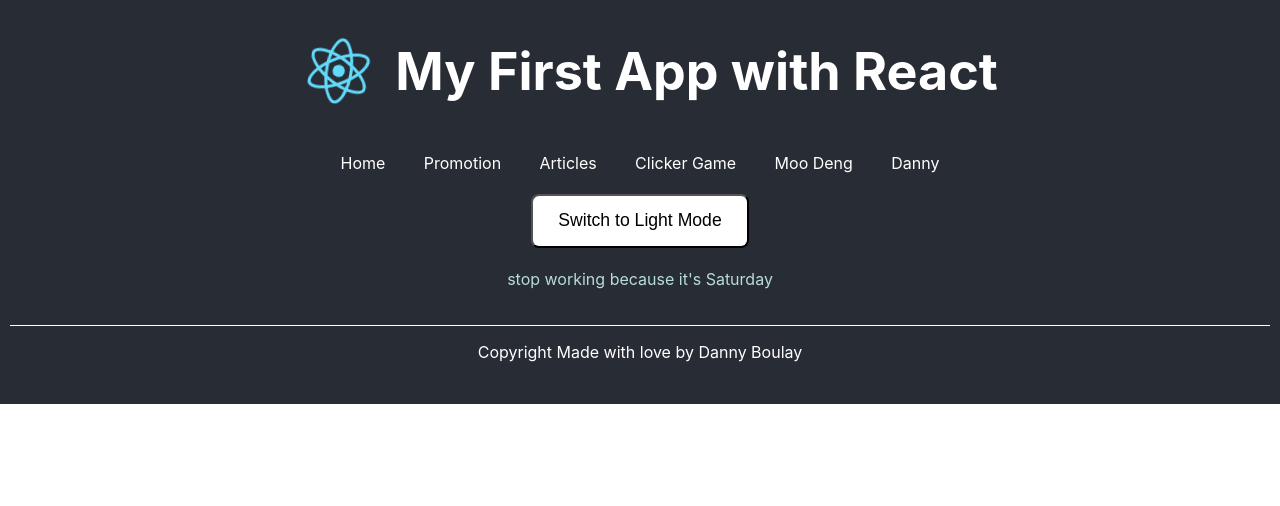
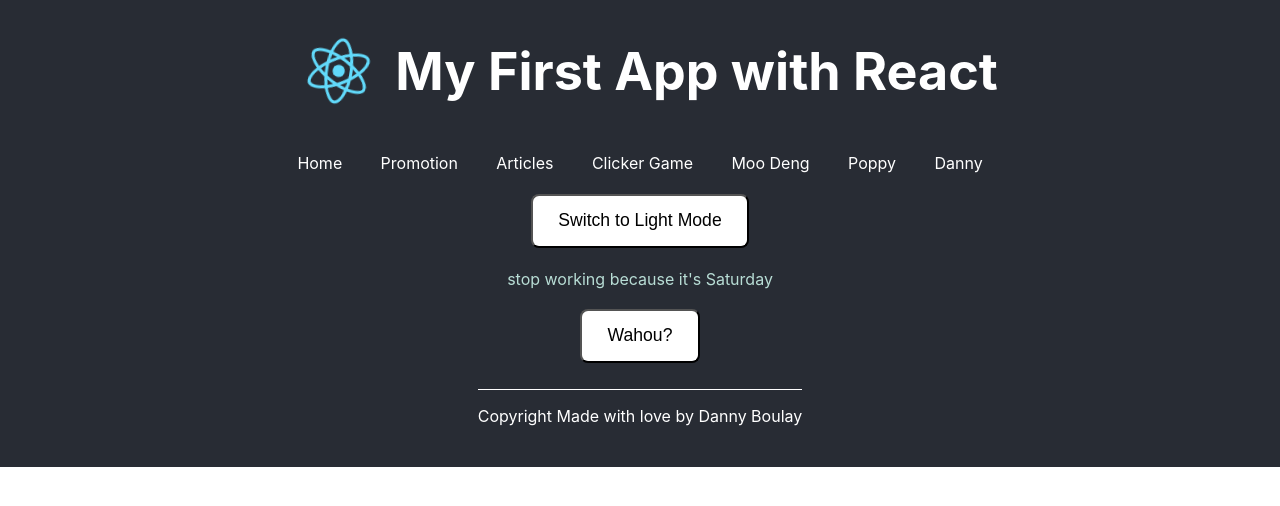
Before and after one commit to danny-boulay/First-React-App, a React (Create React App) app: page /poppy in a window 1280 px wide. Shown: the top 506 px of the page. Built offline with nearby package versions, Linux system fonts and the light colour scheme.

Commit message:
Component poppy pour ajouter un audio file

```diff
--- a/src/App.css
+++ b/src/App.css
@@ -172,8 +172,10 @@ form {
 /*Footer*/
 .copyright p {
   border-top: 1px solid;
-  padding: 1rem;
+  padding: 1rem 0;
+  display: inline-block;
 }
+
 .dark .copyright p {
   color: #fff;
 }
--- a/src/App.js
+++ b/src/App.js
@@ -9,6 +9,7 @@ import Intro3 from './components/Intro3';
 import Footer from './components/Footer';
 import Clicker from './components/Clicker';
 import MooDeng from './components/MooDeng';
+import Poppy from './components/Poppy';
 import NameUpdate from './components/NameUpdate';
 import ThemeToggle from './components/ThemeToggle';
 import React, { useState } from 'react';
@@ -55,6 +56,7 @@ function App() {
             }>
           </Route>
           <Route path="/moodeng" element={<MooDeng/>}></Route>
+          <Route path="/poppy" element={<Poppy/>}></Route>
         </Routes>
         <Footer/>
       </div>
--- a/src/components/MooDeng.js
+++ b/src/components/MooDeng.js
@@ -5,7 +5,10 @@ function MooDeng() {
         <div>
             <h2>This is a crazy video of Moo Deng the baby hippo</h2>
             <div id="moodeng">
-                <ReactPlayer  url='https://www.youtube.com/shorts/nriKimOy150' />
+                <ReactPlayer
+                    url='https://www.youtube.com/shorts/nriKimOy150'
+                    playing={true}
+                />
             </div>
         </div>
     )
--- a/src/components/Nav.js
+++ b/src/components/Nav.js
@@ -9,6 +9,7 @@ const Nav = props => { //Arrow function
                 <li><Link to="/articles">Articles</Link></li>
                 <li><Link to="/clicker-game">Clicker Game</Link></li>
                 <li><Link to="/moodeng">Moo Deng</Link></li>
+                <li><Link to="/poppy">Poppy</Link></li>
                 <li><Link to="/name">{props.name}</Link></li>
             </ul>
         </nav>
--- /dev/null
+++ b/src/components/Poppy.js
@@ -0,0 +1,20 @@
+import poppy from "../assets/poppy.mp3";
+
+function Poppy() {
+    const pop = new Audio(poppy);
+
+    function toggle1() {
+    if (pop.paused) {
+        pop.play();
+    } else {
+        pop.pause();
+    }};
+
+    return (
+    <div>
+        <button onClick={toggle1}>Wahou?</button>
+    </div>
+    );
+}
+
+export default Poppy;
```
Also changed, not shown: 1 other file (tests, documents, lock files or other folders).
